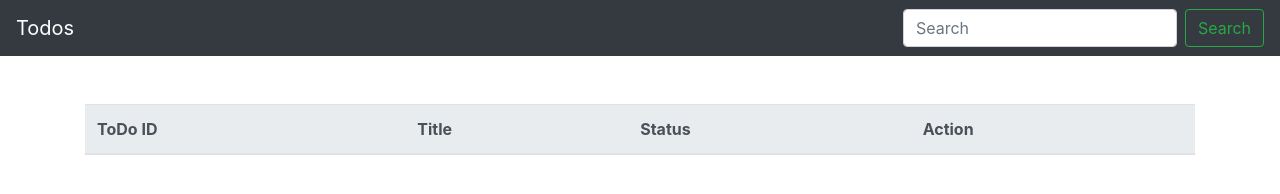
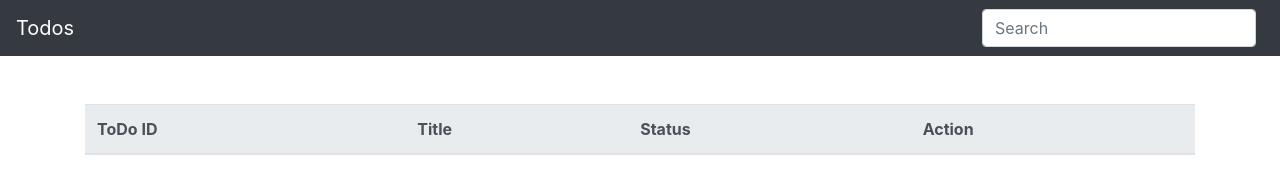
Before and after one commit to harsh7268/ToDoList, a plain HTML site: page index.html in a window 1280 px wide. Drawn offline with nearby package versions, Linux system fonts and the light colour scheme; no server answers.

Commit message:
Update index.html

```diff
--- a/index.html
+++ b/index.html
@@ -26,8 +26,8 @@
 
           </ul>
           <form class="form-inline my-2 my-lg-0">
-            <input class="form-control mr-sm-2" type="search" placeholder="Search" aria-label="Search">
-            <button class="btn btn-outline-success my-2 my-sm-0" type="submit">Search</button>
+            <input class="form-control mr-sm-2" type="search" placeholder="Search" aria-label="Search" id="inputBtn">
+
           </form>
         </div>
       </nav>
```
